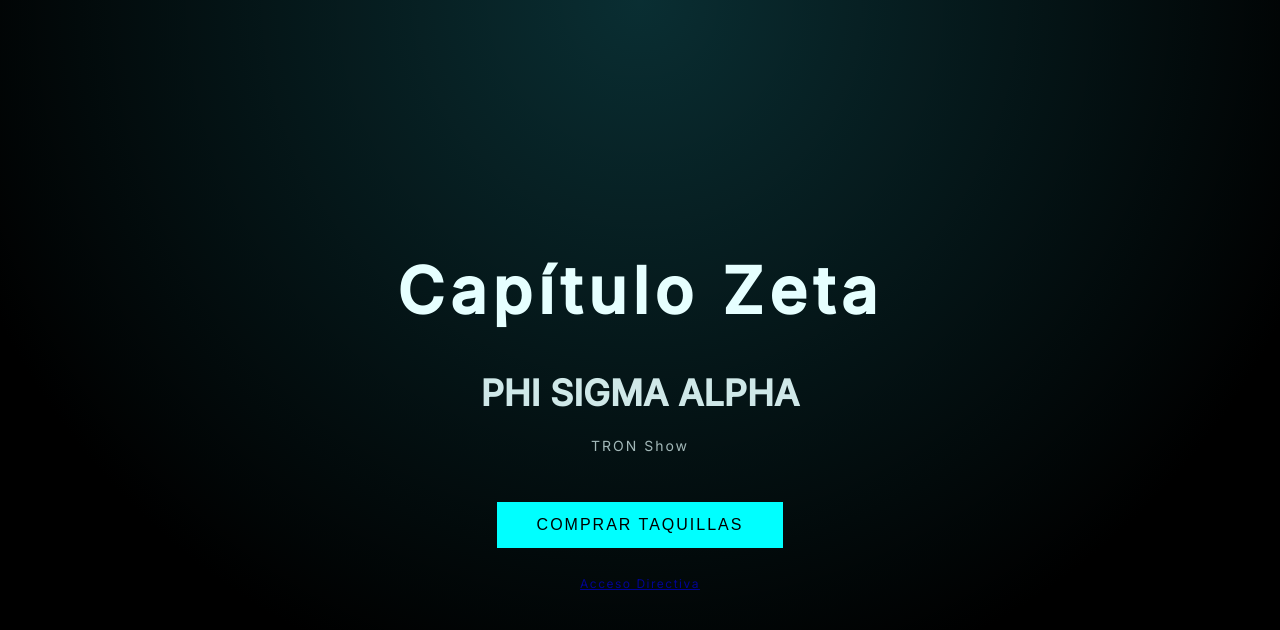
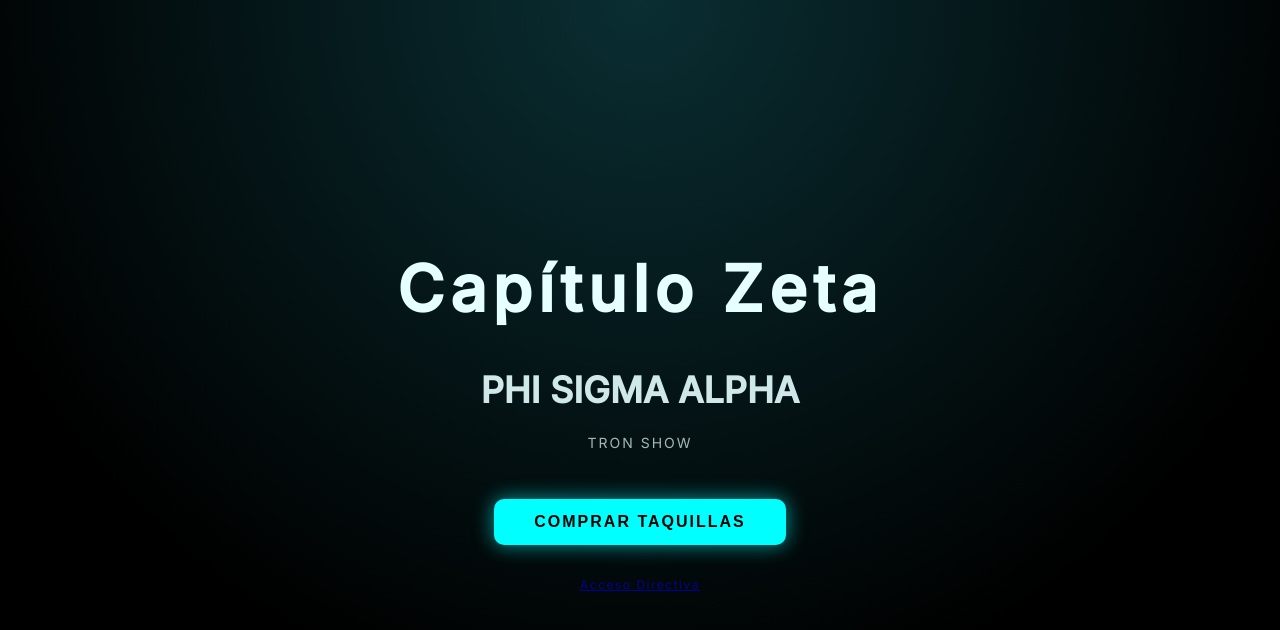
Before and after one commit to zetaactivo1963-create/zeta-tron, a Next.js app: page /events/1 in a window 1280 px wide. Shown: the top 630 px of the page. Built offline with nearby package versions, Linux system fonts and the light colour scheme.

Commit message:
Update page.tsx

```diff
--- a/app/events/[slug]/page.tsx
+++ b/app/events/[slug]/page.tsx
@@ -1,15 +1,18 @@
+import Link from "next/link";
+
 export default function ZetaTron() {
   return (
     <main
       style={{
         minHeight: "100vh",
-          background: "radial-gradient(circle at top, #0ff2, #000 70%)",
+        background: "radial-gradient(circle at top, #00ffff22, #000 70%)",
         color: "#e6ffff",
         display: "flex",
         alignItems: "center",
         justifyContent: "center",
         flexDirection: "column",
         textAlign: "center",
+        padding: 24,
       }}
     >
       <h1
@@ -40,28 +43,33 @@ export default function ZetaTron() {
           marginBottom: 48,
         }}
       >
-          TRON Show
+        TRON SHOW
       </p>
 
-        {/* Botón principal */}
+      {/* BOTÓN COMPRAR */}
+      <Link href="/events/zeta-tron">
         <button
           style={{
             padding: "14px 40px",
-            background: "#0ff",
+            background: "#00ffff",
             border: "none",
             color: "#000",
             fontSize: 16,
+            fontWeight: 700,
             letterSpacing: 2,
             cursor: "pointer",
             marginBottom: 28,
+            borderRadius: 10,
+            boxShadow: "0 0 20px rgba(0,255,255,0.6)",
           }}
         >
           COMPRAR TAQUILLAS
         </button>
+      </Link>
 
-        {/* Acceso directiva */}
-        <a
-          href="/admin"
+      {/* ACCESO DIRECTIVA */}
+      <Link href="/admin">
+        <span
           style={{
             fontSize: 12,
             opacity: 0.6,
@@ -71,7 +79,8 @@ export default function ZetaTron() {
           }}
         >
           Acceso Directiva
-        </a>
+        </span>
+      </Link>
     </main>
   );
 }
```
Lines whose indentation alone changed are shown as unchanged.
